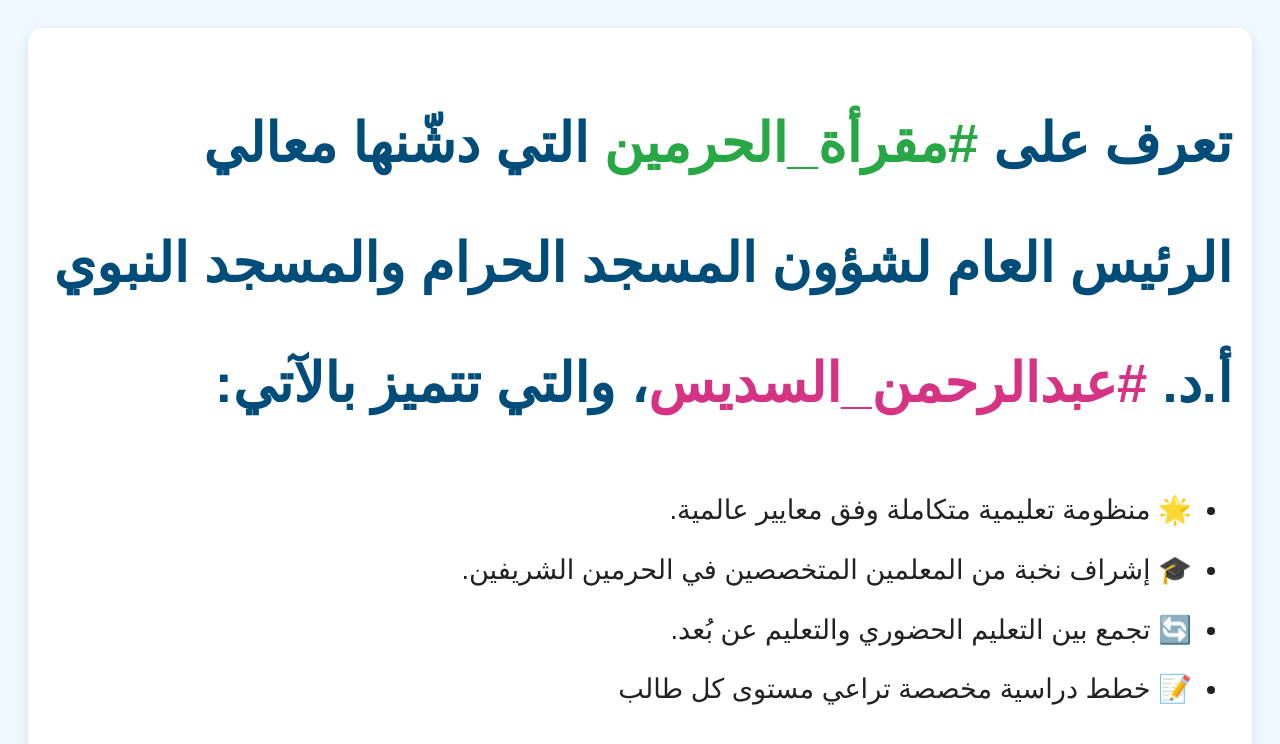
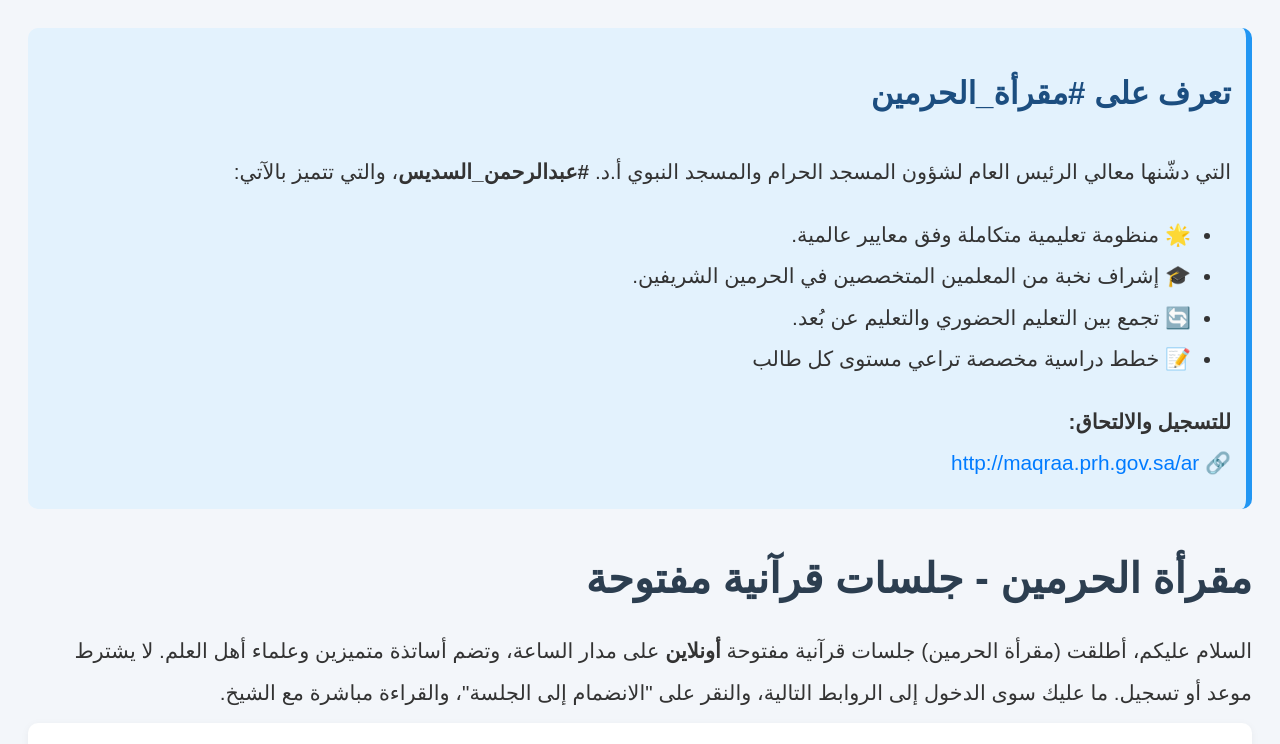
Before and after one commit to mostafaHammad/quran1, a plain HTML site: page index.html in a window 1280 px wide. Shown: the top 744 px of the page. Drawn offline with Linux system fonts and the light colour scheme.

Commit message:
Update index.html

```diff
--- a/index.html
+++ b/index.html
@@ -1,5 +1,3 @@
-
-
 <!DOCTYPE html>
 <html lang="ar" dir="rtl">
 <head>
@@ -8,37 +6,69 @@
   <title>مقرأة الحرمين - الجلسات القرآنية</title>
   <style>
     body {
-      font-family: Arial, sans-serif;
-      line-height: 2.2;
-      background: #f0f8ff;
-      color: #222;
+      font-family: 'Arial', sans-serif;
+      line-height: 2;
+      background: #f3f6fa;
+      color: #333;
       padding: 20px;
-      font-size: 1.7rem;
+      font-size: 1.3em;
     }
-    h1, h2 {
-      color: #004d7a;
+
+    h1 {
+      color: #2c3e50;
+      font-size: 2em;
+      margin-bottom: 10px;
     }
+
+    h2 {
+      color: #1c4e80;
+      font-size: 1.5em;
+      margin-top: 20px;
+    }
+
+    p {
+      margin: 10px 0;
+    }
+
     a {
-      color: #0d6efd;
+      color: #007bff;
       text-decoration: none;
       word-break: break-word;
     }
+
     a:hover {
       text-decoration: underline;
     }
+
     .section {
       background: #ffffff;
-      padding: 20px;
-      border-radius: 15px;
-      margin-bottom: 30px;
-      box-shadow: 0 4px 12px rgba(0,0,0,0.1);
+      padding: 15px;
+      border-radius: 10px;
+      margin-bottom: 20px;
+      box-shadow: 0 2px 8px rgba(0,0,0,0.05);
+    }
+
+    .highlight {
+      background: #e3f2fd;
+      padding: 15px;
+      border-radius: 10px;
+      margin-bottom: 20px;
+      border-right: 6px solid #2196f3;
+    }
+
+    @media (max-width: 600px) {
+      body {
+        font-size: 1.1em;
+        padding: 10px;
+      }
     }
   </style>
 </head>
 <body>
 
-  <div class="section">
-    <h1>تعرف على <span style="color:#28a745">#مقرأة_الحرمين</span> التي دشّنها معالي الرئيس العام لشؤون المسجد الحرام والمسجد النبوي أ.د. <span style="color:#d63384">#عبدالرحمن_السديس</span>، والتي تتميز بالآتي:</h1>
+  <div class="highlight">
+    <h2>تعرف على <strong>#مقرأة_الحرمين</strong></h2>
+    <p>التي دشّنها معالي الرئيس العام لشؤون المسجد الحرام والمسجد النبوي أ.د. <strong>#عبدالرحمن_السديس</strong>، والتي تتميز بالآتي:</p>
     <ul>
       <li>🌟 منظومة تعليمية متكاملة وفق معايير عالمية.</li>
       <li>🎓 إشراف نخبة من المعلمين المتخصصين في الحرمين الشريفين.</li>
@@ -50,7 +80,8 @@
   </div>
 
   <h1>مقرأة الحرمين - جلسات قرآنية مفتوحة</h1>
-  <p>السلام عليكم، أطلقت (مقرأة الحرمين) جلسات قرآنية مفتوحة <strong>أونلاين</strong> على مدار الساعة، وتضم أساتذة متميزين وعلماء أهل العلم. لا يشترط موعد أو تسجيل. ما عليك سوى الدخول إلى الروابط التالية، والنقر على "الانضمام إلى الجلسة"، والقراءة مباشرة مع الشيخ.</p>
+  <p>السلام عليكم، أطلقت (مقرأة الحرمين) جلسات قرآنية مفتوحة <strong>أونلاين</strong> على مدار الساعة، وتضم أساتذة متميزين وعلماء أهل العلم.
+  لا يشترط موعد أو تسجيل. ما عليك سوى الدخول إلى الروابط التالية، والنقر على "الانضمام إلى الجلسة"، والقراءة مباشرة مع الشيخ.</p>
 
   <div class="section">
     <h2>الفترة الأولى (من 12ص إلى 4 فجر)</h2>
```
